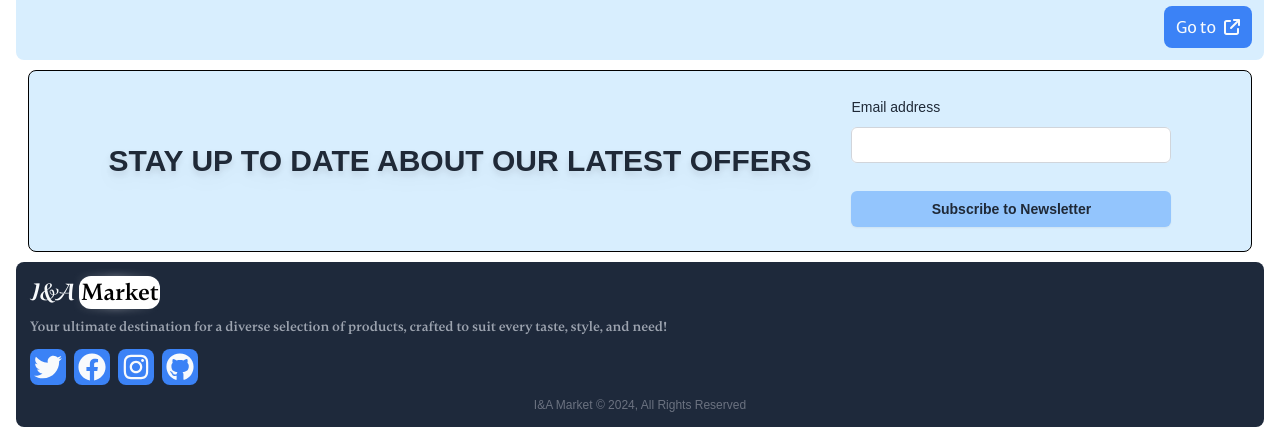
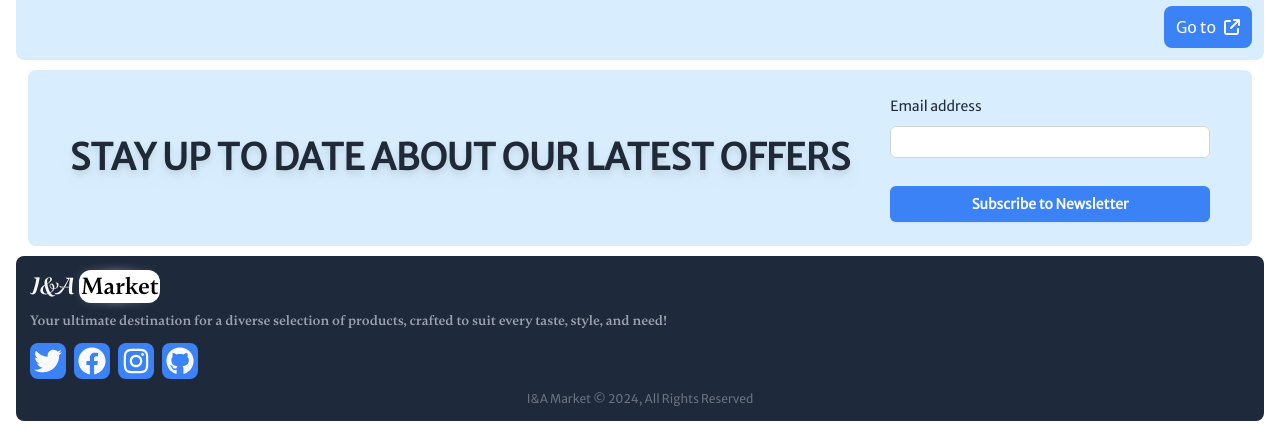
Before and after one commit to Artur-Luniaka/marketplace, a React (Vite) app: page / in a window 1280 px wide. Shown: the part 885-1316 px from the top of the page. Built offline with nearby package versions, Linux system fonts and the light colour scheme; no server answers.

Commit message:
add fonts/ remove subscribe border, fix fields in forms

```diff
--- a/src/components/Footer.jsx
+++ b/src/components/Footer.jsx
@@ -21,7 +21,7 @@ const Footer = () => {
           {isLogged && <Payments />}{" "}
         </div>
       </div>
-      <p className="text-xs text-center text-gray-500">
+      <p className="text-xs text-center text-gray-500 font-merriweather">
         I&A Market © 2024, All Rights Reserved
       </p>
     </footer>
--- a/src/components/LoginForm.jsx
+++ b/src/components/LoginForm.jsx
@@ -45,7 +45,7 @@ const LoginForm = () => {
               type="text"
               required
               autoComplete="email"
-              className="block w-full rounded-md bg-white px-3 py-1.5 text-base text-2 outline outline-1 -outline-offset-1 outline-gray-300 placeholder:text-gray-400 focus:outline focus:outline-2 focus:-outline-offset-2 focus:outline-[#93c5fd] sm:text-sm/6"
+              className="block w-full rounded-md bg-white px-3 py-1.5 text-sm h-9 text-2 outline outline-1 -outline-offset-1 outline-gray-300 placeholder:text-gray-400 focus:outline focus:outline-2 focus:-outline-offset-2 focus:outline-[#93c5fd]"
             />
           </div>
           <div className="min-h-5">
@@ -78,7 +78,7 @@ const LoginForm = () => {
               type="password"
               required
               autoComplete="current-password"
-              className="block w-full rounded-md bg-white px-3 py-1.5 text-base text-2 outline outline-1 -outline-offset-1 outline-gray-300 placeholder:text-gray-400 focus:outline focus:outline-2 focus:-outline-offset-2 focus:outline-[#93c5fd] sm:text-sm/6"
+              className="block w-full rounded-md bg-white px-3 py-1.5 text-sm h-9 text-2 outline outline-1 -outline-offset-1 outline-gray-300 placeholder:text-gray-400 focus:outline focus:outline-2 focus:-outline-offset-2 focus:outline-[#93c5fd]"
             />
           </div>
           <div className="min-h-5">
@@ -93,7 +93,7 @@ const LoginForm = () => {
         <div className="mt-2">
           <button
             type="submit"
-            className="flex w-full justify-center rounded-md btn-2 px-3 py-1.5 text-sm/6 font-semibold text-white shadow-sm focus-visible:outline focus-visible:outline-2 focus-visible:outline-offset-2 focus-visible:outline-[#93c5fd]"
+            className="flex w-full justify-center rounded-md btn-1 px-3 py-1.5 text-sm/6 font-semibold text-white shadow-sm focus-visible:outline focus-visible:outline-2 focus-visible:outline-offset-2 focus-visible:outline-[#93c5fd]"
           >
             Sign in
           </button>
--- a/src/components/RegisterForm.jsx
+++ b/src/components/RegisterForm.jsx
@@ -53,7 +53,7 @@ const RegisterForm = () => {
               type="text"
               required
               autoComplete="name"
-              className="block w-full rounded-md bg-white px-3 py-1.5 text-base text-2 outline outline-1 -outline-offset-1 outline-gray-300 placeholder:text-gray-400 focus:outline focus:outline-2 focus:-outline-offset-2 focus:outline-[#93c5fd] sm:text-sm/6"
+              className="block w-full rounded-md bg-white px-3 py-1.5 h-9 text-sm text-2 outline outline-1 -outline-offset-1 outline-gray-300 placeholder:text-gray-400 focus:outline focus:outline-2 focus:-outline-offset-2 focus:outline-[#93c5fd]"
             />
           </div>
           <div className="min-h-5">
@@ -75,7 +75,7 @@ const RegisterForm = () => {
               type="text"
               required
               autoComplete="email"
-              className="block w-full rounded-md bg-white px-3 py-1.5 text-base text-2 outline outline-1 -outline-offset-1 outline-gray-300 placeholder:text-gray-400 focus:outline focus:outline-2 focus:-outline-offset-2 focus:outline-[#93c5fd] sm:text-sm/6"
+              className="block w-full rounded-md bg-white px-3 py-1.5 h-9 text-sm text-2 outline outline-1 -outline-offset-1 outline-gray-300 placeholder:text-gray-400 focus:outline focus:outline-2 focus:-outline-offset-2 focus:outline-[#93c5fd]"
             />
           </div>
           <div className="min-h-5">
@@ -102,7 +102,7 @@ const RegisterForm = () => {
               name="password"
               type="password"
               required
-              className="block w-full rounded-md bg-white px-3 py-1.5 text-base text-2 outline outline-1 -outline-offset-1 outline-gray-300 placeholder:text-gray-400 focus:outline focus:outline-2 focus:-outline-offset-2 focus:outline-[#93c5fd] sm:text-sm/6"
+              className="block w-full rounded-md bg-white px-3 py-1.5 h-9 text-sm text-2 outline outline-1 -outline-offset-1 outline-gray-300 placeholder:text-gray-400 focus:outline focus:outline-2 focus:-outline-offset-2 focus:outline-[#93c5fd]"
             />
           </div>
           <div className="min-h-5">
@@ -128,7 +128,7 @@ const RegisterForm = () => {
               name="confirmPwd"
               type="password"
               required
-              className="block w-full rounded-md bg-white px-3 py-1.5 text-base text-2 outline outline-1 -outline-offset-1 outline-gray-300 placeholder:text-gray-400 focus:outline focus:outline-2 focus:-outline-offset-2 focus:outline-[#93c5fd] sm:text-sm/6"
+              className="block w-full rounded-md bg-white px-3 py-1.5 h-9 text-sm text-2 outline outline-1 -outline-offset-1 outline-gray-300 placeholder:text-gray-400 focus:outline focus:outline-2 focus:-outline-offset-2 focus:outline-[#93c5fd]"
             />
           </div>
           <div className="min-h-5">
@@ -143,7 +143,7 @@ const RegisterForm = () => {
         <div className="mt-2">
           <button
             type="submit"
-            className="flex w-full justify-center rounded-md btn-2 px-3 py-1.5 text-sm/6 font-semibold text-white shadow-sm focus-visible:outline focus-visible:outline-2 focus-visible:outline-offset-2 focus-visible:outline-[#93c5fd]"
+            className="flex w-full justify-center rounded-md btn-1 px-3 py-1.5 text-sm/6 font-semibold text-white shadow-sm focus-visible:outline focus-visible:outline-2 focus-visible:outline-offset-2 focus-visible:outline-[#93c5fd]"
           >
             Register
           </button>
--- a/src/components/Subscribe.jsx
+++ b/src/components/Subscribe.jsx
@@ -16,8 +16,8 @@ const Subscribe = () => {
   };
 
   return (
-    <div className="flex justify-center mb-2.5 xs:flex-col md:flex-row md:items-center mx-3  xs:gap-4 md:gap-10 p-6 bg-2 text-2 rounded-lg box-border flex-wrap relative overflow-hidden border-black border-solid border">
-      <h2 className=" text-3xl text-center font-extrabold drop-shadow-lg md:w-80 xl:w-auto">
+    <div className="font-merriweather flex justify-center mb-2.5 xs:flex-col md:flex-row md:items-center mx-3  xs:gap-4 md:gap-10 p-6 bg-2 text-2 rounded-lg box-border flex-wrap relative overflow-hidden">
+      <h2 className="text-3xl xl:text-4xl font-semibold font-merriweather text-center drop-shadow-lg md:w-80 xl:w-auto">
         STAY UP TO DATE ABOUT OUR LATEST OFFERS
       </h2>
       <div>
@@ -41,7 +41,7 @@ const Subscribe = () => {
                   type="text"
                   required
                   autoComplete="email"
-                  className="block w-full rounded-md bg-white px-3 py-1.5 text-base text-2 outline outline-1 -outline-offset-1 outline-gray-300 placeholder:text-gray-400 focus:outline focus:outline-2 focus:-outline-offset-2 focus:outline-[#93c5fd] sm:text-sm/6"
+                  className="block w-full text-sm rounded-md bg-white px-3 py-1.5  text-2 outline outline-1 -outline-offset-1 outline-gray-300 placeholder:text-gray-400 focus:outline focus:outline-2 focus:-outline-offset-2 focus:outline-[#93c5fd]"
                 />
               </div>
               <div className="min-h-5">
@@ -55,7 +55,7 @@ const Subscribe = () => {
             <div className="mt-2">
               <button
                 type="submit"
-                className="flex w-full justify-center rounded-md btn-2 px-3 py-1.5 text-sm/6 font-semibold text-white shadow-sm focus-visible:outline focus-visible:outline-2 focus-visible:outline-offset-2 focus-visible:outline-[#93c5fd]"
+                className="flex w-full justify-center rounded-md btn-3 px-3 py-1.5 text-sm/6 font-semibold text-white shadow-sm focus-visible:outline focus-visible:outline-2 focus-visible:outline-offset-2 focus-visible:outline-[#93c5fd]"
               >
                 Subscribe to Newsletter
               </button>
--- a/src/pages/LoginPage.jsx
+++ b/src/pages/LoginPage.jsx
@@ -2,7 +2,7 @@ import LoginForm from "../components/LoginForm";
 
 const LoginPage = () => {
   return (
-    <div className="flex max-w-lg mx-auto flex-col justify-center p-6 lg:px-8 bg-2 text-2 rounded-lg w-full">
+    <div className="font-merriweather flex max-w-lg mx-auto flex-col justify-center p-6 lg:px-8 bg-2 text-2 rounded-lg w-full mb-2.5">
       <div className="sm:mx-auto sm:w-full sm:max-w-sm">
         <img
           alt="Your Company"
--- a/src/pages/RegisterPage.jsx
+++ b/src/pages/RegisterPage.jsx
@@ -2,7 +2,7 @@ import RegisterForm from "../components/RegisterForm";
 
 const RegisterPage = () => {
   return (
-    <div className="flex max-w-lg mx-auto w-full flex-col justify-center p-6 lg:px-8 bg-2 text-2 rounded-lg">
+    <div className="font-merriweather flex max-w-lg mx-auto w-full flex-col justify-center p-6 lg:px-8 bg-2 text-2 rounded-lg mb-2.5">
       <div className="sm:mx-auto sm:w-full sm:max-w-sm">
         <img
           alt="Your Company"
```
